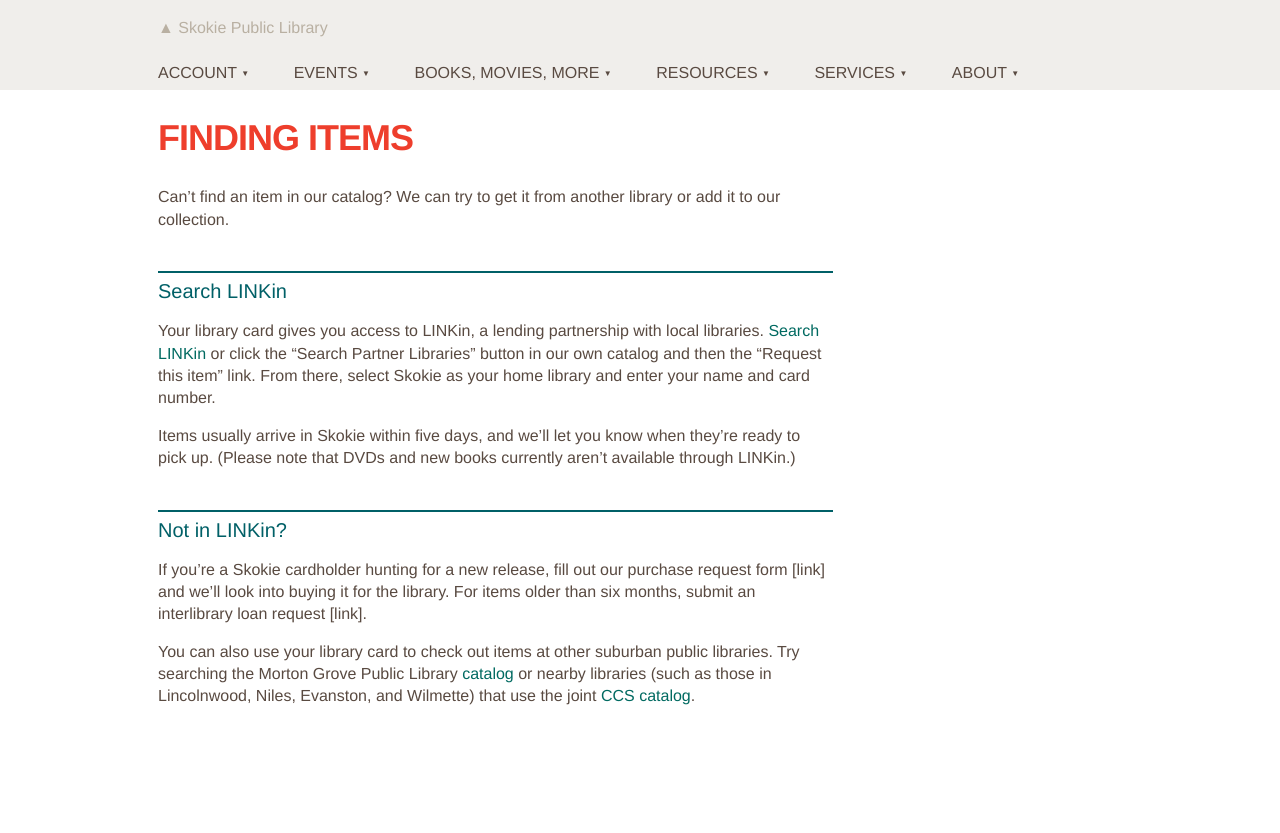
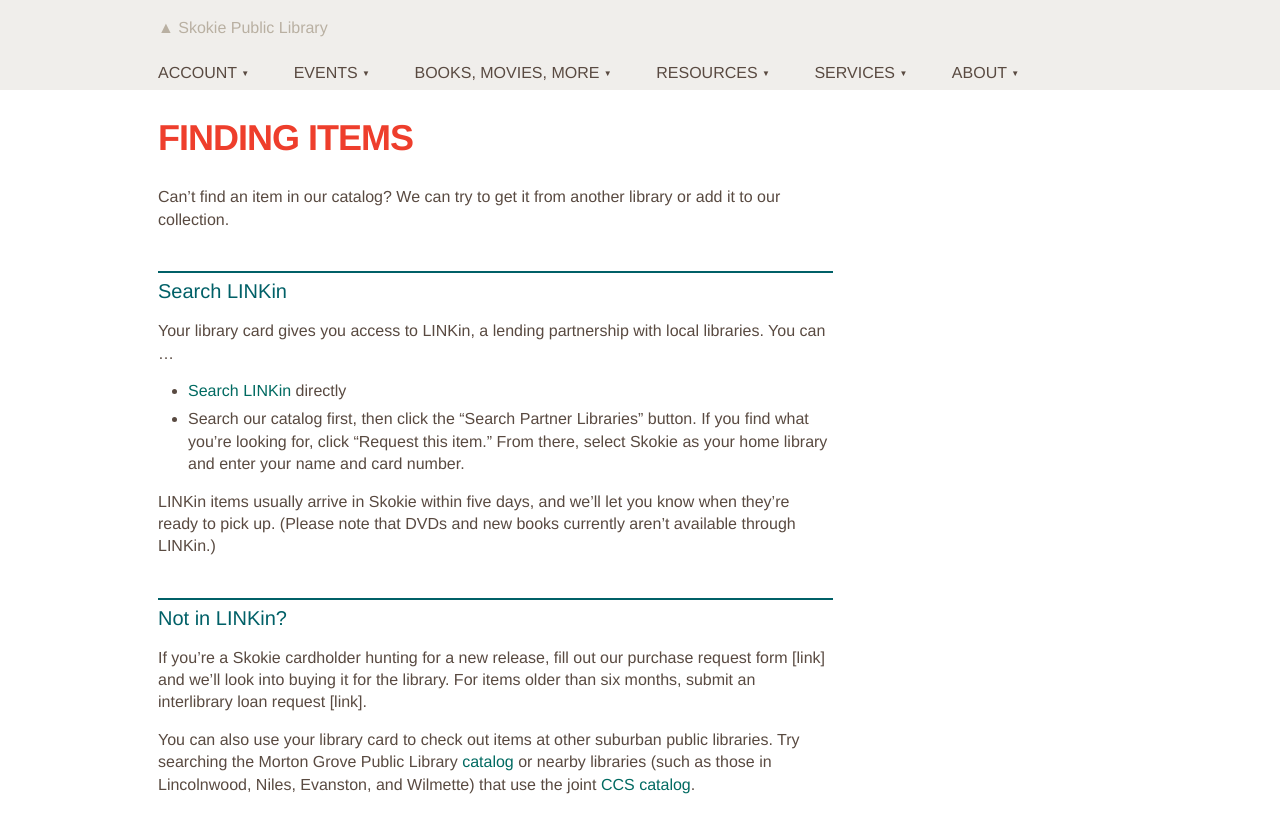
Before and after one commit to skokielibrary/spl-content, a Jekyll site: the page built from _content/annabelle/books-movies-more--finding-items.markdown, in a window 1280 px wide. Shown: the top 833 px of the page. Built offline with Jekyll 4.4.1, drawn with Linux system fonts in a browser that asks for light colours.

Commit message:
Updated books-movies-more--finding-items.markdown

```diff
--- a/_content/annabelle/books-movies-more--finding-items.markdown
+++ b/_content/annabelle/books-movies-more--finding-items.markdown
@@ -7,9 +7,11 @@ published: true
 Can't find an item in our catalog? We can try to get it from another library or add it to our collection.
 
 ##Search LINKin
-Your library card gives you access to LINKin, a lending partnership with local libraries. [Search LINKin](http://www.linkin-libraries.org/) or click the "Search Partner Libraries" button in our own catalog and then the "Request this item" link. From there, select Skokie as your home library and enter your name and card number.
+Your library card gives you access to LINKin, a lending partnership with local libraries. You can ...
+- [Search LINKin](http://www.linkin-libraries.org/) directly
+- Search our catalog first, then click the "Search Partner Libraries" button. If you find what you're looking for, click "Request this item." From there, select Skokie as your home library and enter your name and card number.
 
-Items usually arrive in Skokie within five days, and we'll let you know when they're ready to pick up. (Please note that DVDs and new books currently aren't available through LINKin.)
+LINKin items usually arrive in Skokie within five days, and we'll let you know when they're ready to pick up. (Please note that DVDs and new books currently aren't available through LINKin.)
 
 ##Not in LINKin?
 If you're a Skokie cardholder hunting for a new release, fill out our purchase request form [link] and we'll look into buying it for the library. For items older than six months, submit an interlibrary loan request [link].
```
